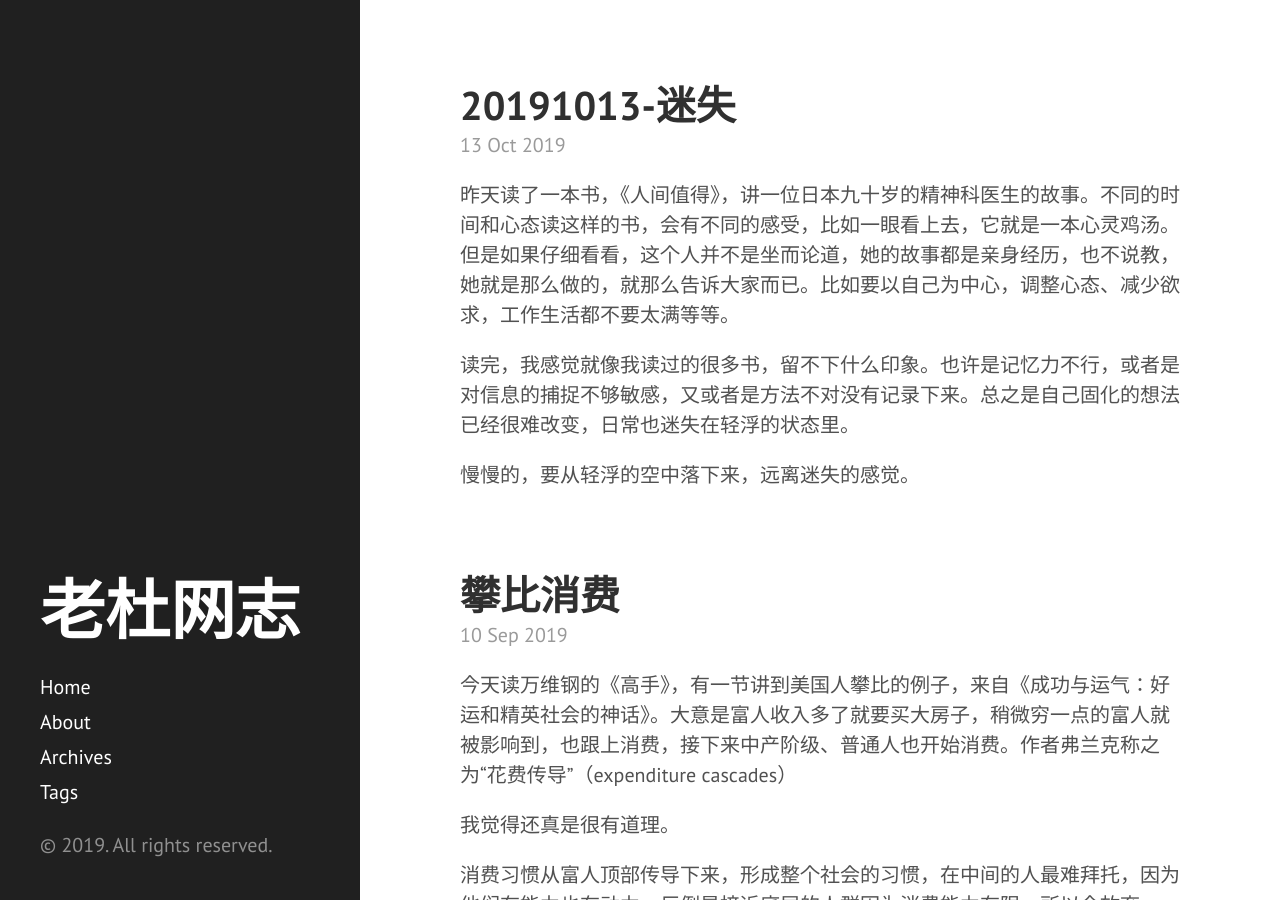
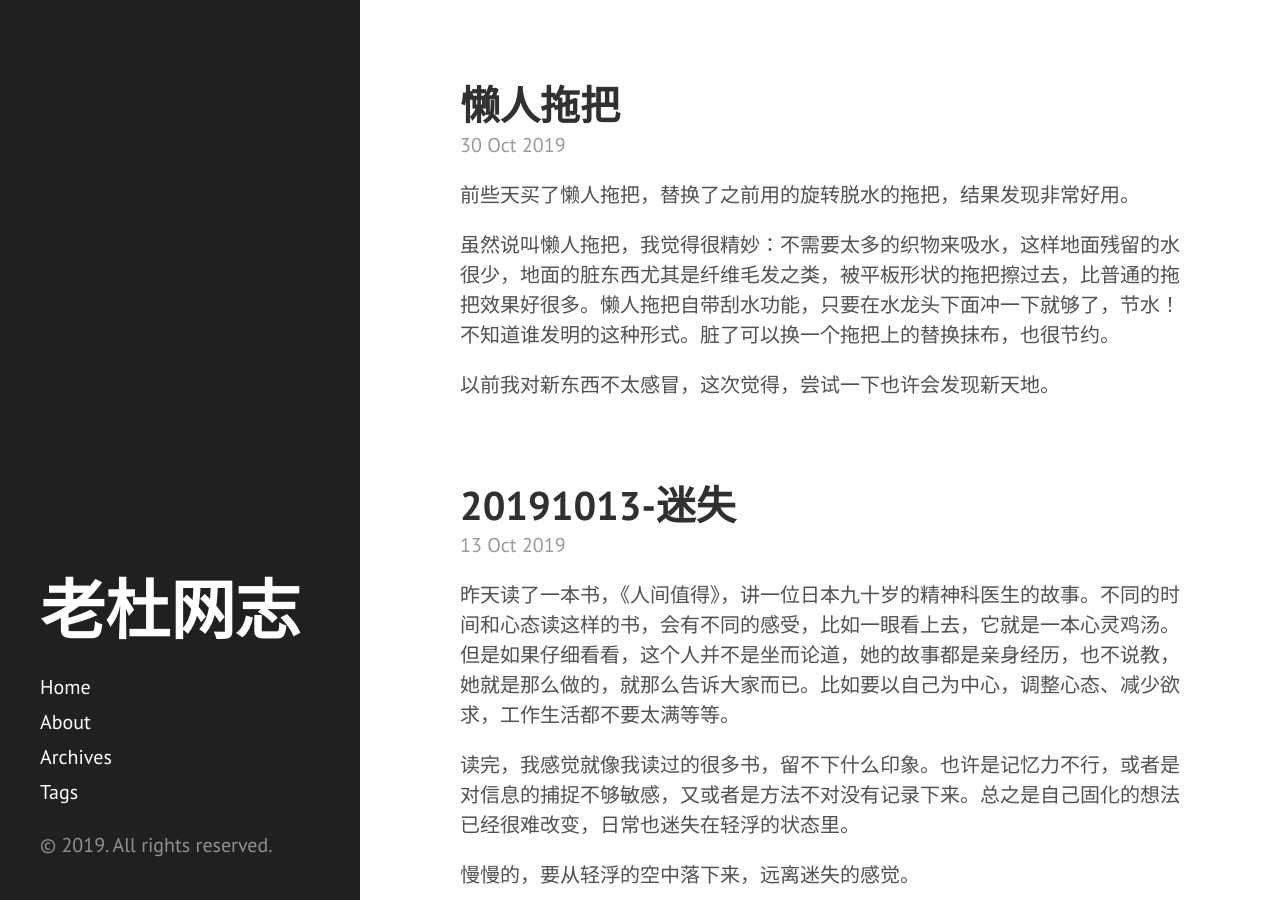
Before and after one commit to metaldudu/metaldudu.github.io, a Jekyll site: the page built from index.html, in a window 1280 px wide and 900 px high. Built offline with Jekyll 4.4.1, drawn with Linux system fonts in a browser that asks for light colours; the list of posts is cut into pages by our own code; some of the changed text lies outside the part shown.

Commit message:
“20191030”

```diff
--- /dev/null
+++ b/_posts/2019-10-30-lazy-mop.md
@@ -0,0 +1,12 @@
+---
+layout: post
+title: "懒人拖把"
+category: life
+tags: []
+---
+
+前些天买了懒人拖把，替换了之前用的旋转脱水的拖把，结果发现非常好用。
+
+虽然说叫懒人拖把，我觉得很精妙：不需要太多的织物来吸水，这样地面残留的水很少，地面的脏东西尤其是纤维毛发之类，被平板形状的拖把擦过去，比普通的拖把效果好很多。懒人拖把自带刮水功能，只要在水龙头下面冲一下就够了，节水！不知道谁发明的这种形式。脏了可以换一个拖把上的替换抹布，也很节约。
+
+以前我对新东西不太感冒，这次觉得，尝试一下也许会发现新天地。
```
Also changed, not shown: _posts/2019-07-15-20190715.md (+1 -1 lines).
